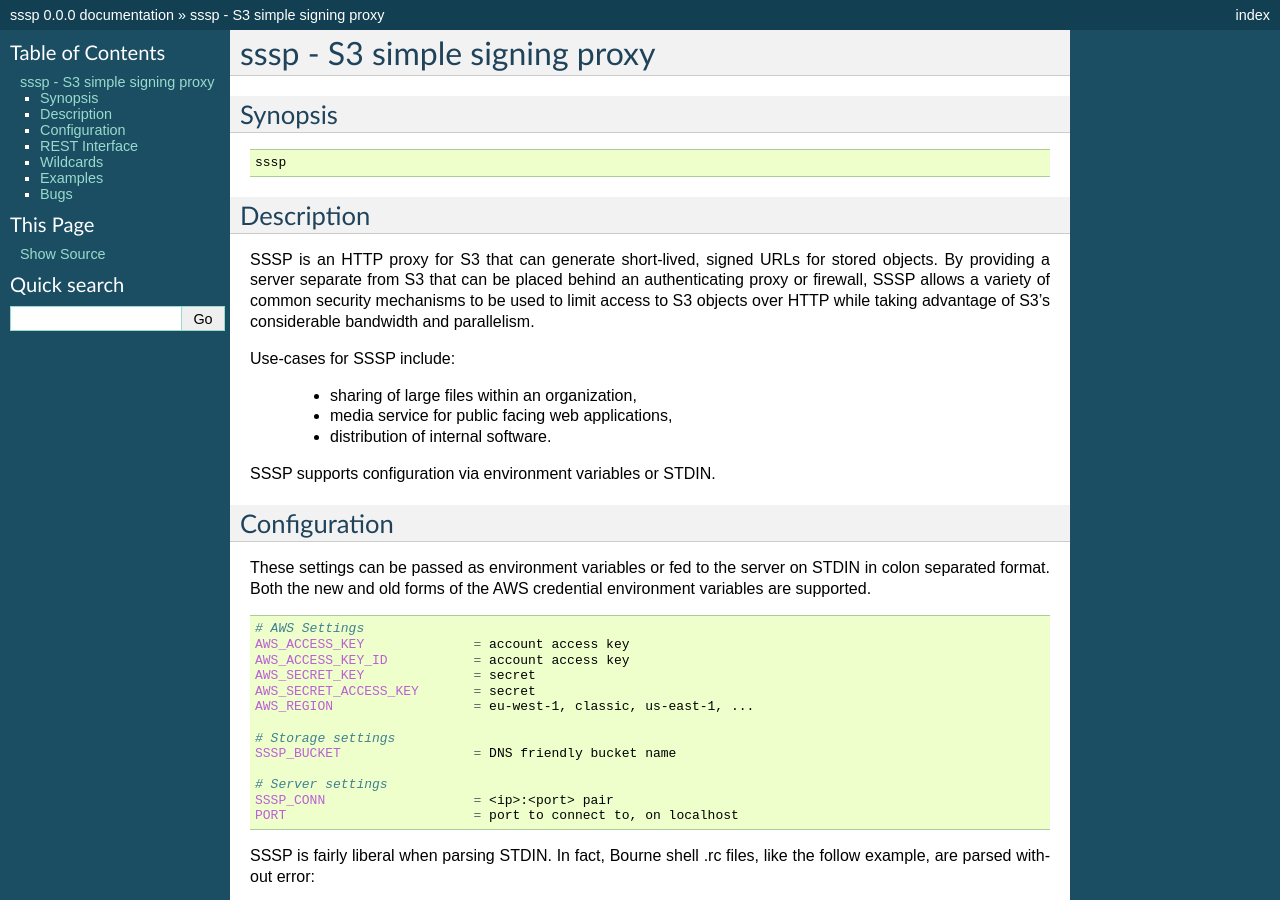
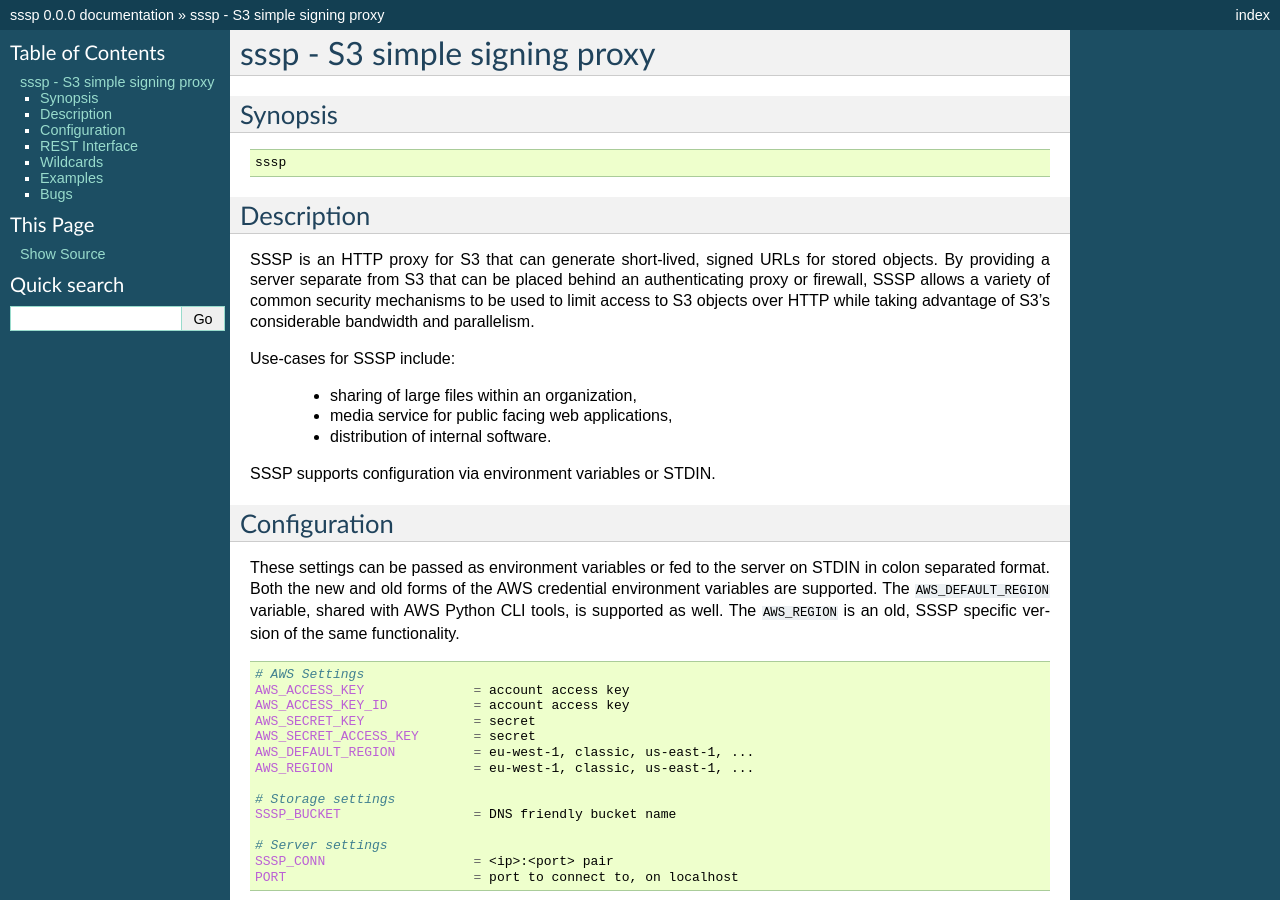
Before and after one commit to airbnb/sssp, a Sphinx documentation site: the page built from doc/index.rst, in a window 1280 px wide and 900 px high. Built offline with Sphinx 7.4.7, drawn with Linux system fonts in a browser that asks for light colours.

Commit message:
Document AWS_DEFAULT_REGION variable.

```diff
--- a/doc/index.rst
+++ b/doc/index.rst
@@ -33,7 +33,9 @@ Configuration
 
 These settings can be passed as environment variables or fed to the server on
 STDIN in colon separated format. Both the new and old forms of the
-AWS credential environment variables are supported.
+AWS credential environment variables are supported. The ``AWS_DEFAULT_REGION``
+variable, shared with AWS Python CLI tools, is supported as well. The
+``AWS_REGION`` is an old, SSSP specific version of the same functionality.
 
 .. code-block:: bash
 
@@ -42,6 +44,7 @@ AWS credential environment variables are supported.
   AWS_ACCESS_KEY_ID           = account access key
   AWS_SECRET_KEY              = secret
   AWS_SECRET_ACCESS_KEY       = secret
+  AWS_DEFAULT_REGION          = eu-west-1, classic, us-east-1, ...
   AWS_REGION                  = eu-west-1, classic, us-east-1, ...
 
   # Storage settings
```
Also changed, not shown: 1 other file.
